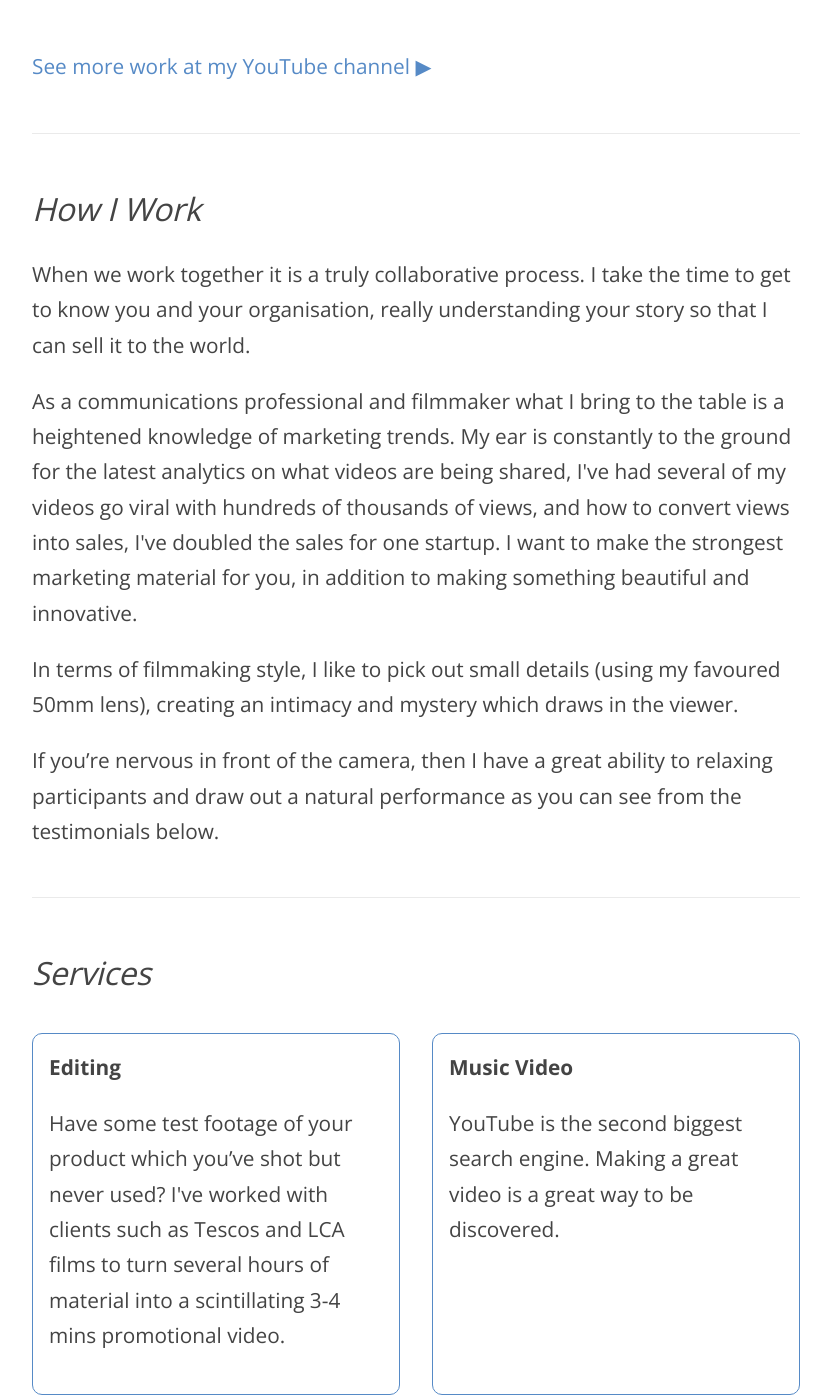
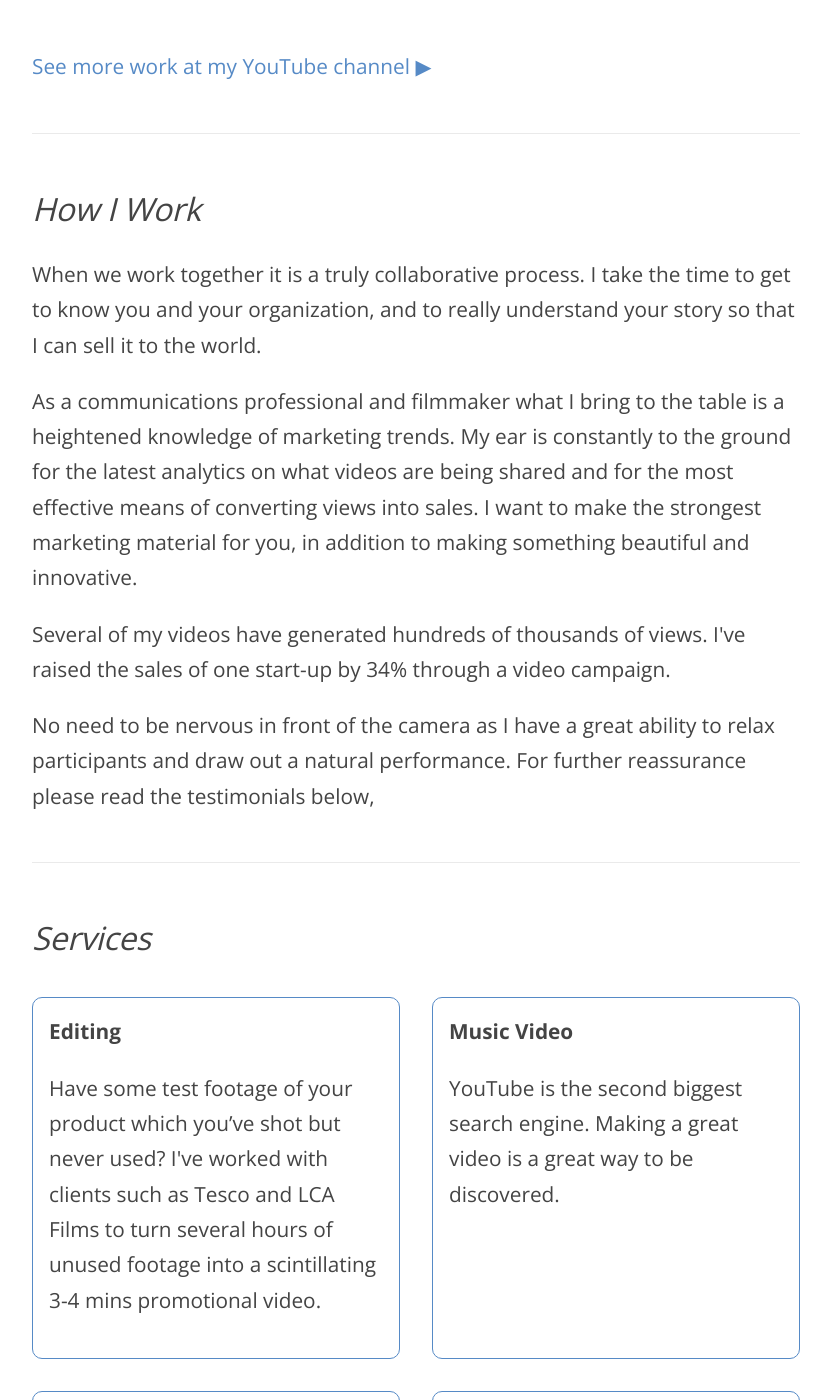
Before and after one commit to mikeweinhandl/graceodonnell-test, a Jekyll site: the page built from filmmaking.html, in a window 1280 px wide and 1400 px high, scrolled down 1227 px. Shown: the whole window, without its empty margins (224-1055 px from the left). Built offline with Jekyll 4.4.1, drawn with Linux system fonts in a browser that asks for light colours; some web fonts are replaced; some of the changed text lies outside the part shown.

Commit message:
updated copy on about and filmmaking pages

```diff
--- a/filmmaking.html
+++ b/filmmaking.html
@@ -54,13 +54,13 @@ permalink: /filmmaking/
 
 <div class="content-block">
   <h2>How I Work</h2>
-  <p>When we work together it is a truly collaborative process. I take the time to get to know you and your organisation, really understanding your story so that I can sell it to the world.</p>
+  <p>When we work together it is a truly collaborative process. I take the time to get to know you and your organization, and to really understand your story so that I can sell it to the world.</p>
 
-  <p>As a communications professional and filmmaker what I bring to the table is a heightened knowledge of marketing trends. My ear is constantly to the ground for the latest analytics on what videos are being shared, I've had several of my videos go viral with hundreds of thousands of views, and how to convert views into sales, I've doubled the sales for one startup. I want to make the strongest marketing material for you, in addition to making something beautiful and innovative.</p>
+  <p>As a communications professional and filmmaker what I bring to the table is a heightened knowledge of marketing trends. My ear is constantly to the ground for the latest analytics on what videos are being shared and for the most effective means of converting views into sales. I want to make the strongest marketing material for you, in addition to making something beautiful and innovative.</p>
 
-  <p>In terms of filmmaking style, I like to pick out small details (using my favoured 50mm lens), creating an intimacy and mystery which draws in the viewer.</p>
+  <p>Several of my videos have generated hundreds of thousands of views.  I've raised the sales of one start-up by 34% through a video campaign.</p>
 
-  <p>If you’re nervous in front of the camera, then I have a great ability to relaxing participants and draw out a natural performance as you can see from the testimonials below.</p>
+  <p>No need to be nervous in front of the camera as I have a great ability to relax participants and draw out a natural performance. For further reassurance please read the testimonials below,</p>
 </div>
 
 <div class="content-block">
@@ -68,7 +68,7 @@ permalink: /filmmaking/
 
   <div class="item-box services tall">
     <h3>Editing</h3>
-    <p>Have some test footage of your product which you’ve shot but never used? I've worked with clients such as Tescos and LCA films to turn several hours of material into a scintillating 3-4 mins promotional video.</p>
+    <p>Have some test footage of your product which you’ve shot but never used? I've worked with clients such as Tesco and LCA Films to turn several hours of unused footage into a scintillating 3-4 mins promotional video.</p>
   </div
 
   ><div class="item-box services tall">
@@ -78,12 +78,12 @@ permalink: /filmmaking/
 
   ><div class="item-box services tall">
     <h3>Corporate Video</h3>
-    <p>Google loves video, almost a third of people are visual learners, and it’s easy to share. In this day and age having a great corporate video is key to helping your business convert.</p>
+    <p>A video is a great way to increase your SEO rankings and it's easy to share. Having a high-quality corporate video will help your business to convert.</p>
   </div
 
   ><div class="item-box services tall">
     <h3>Advertisement</h3>
-    <p>We partner brands creating work, which is compelling, intelligent and meaningful without losing its core focus on ethos and message.</p>
+    <p>We partner with brands, to create work which is compelling, intelligent and meaningful, always maintaining its core focus on ethos and message.</p>
   </div
 
   ><div class="item-box services tall">
```
Also changed, not shown: about.html (+3 -7 lines).
